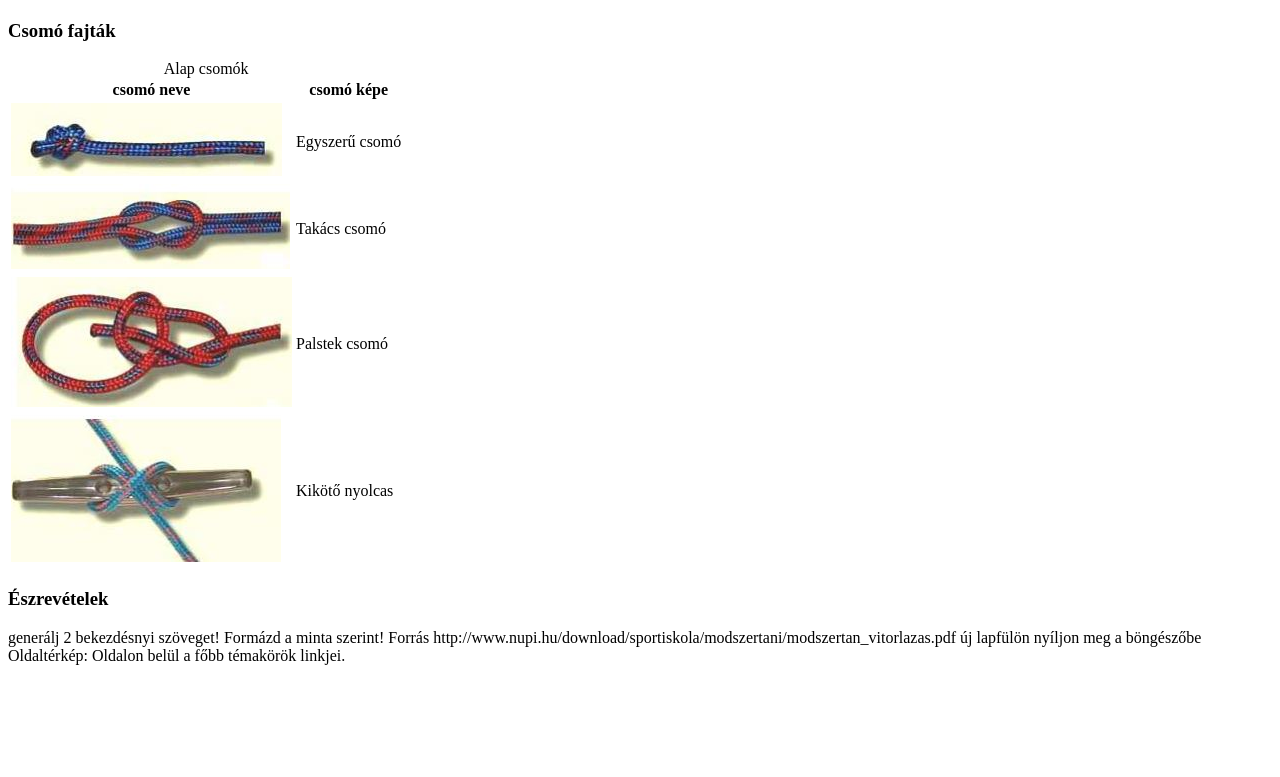
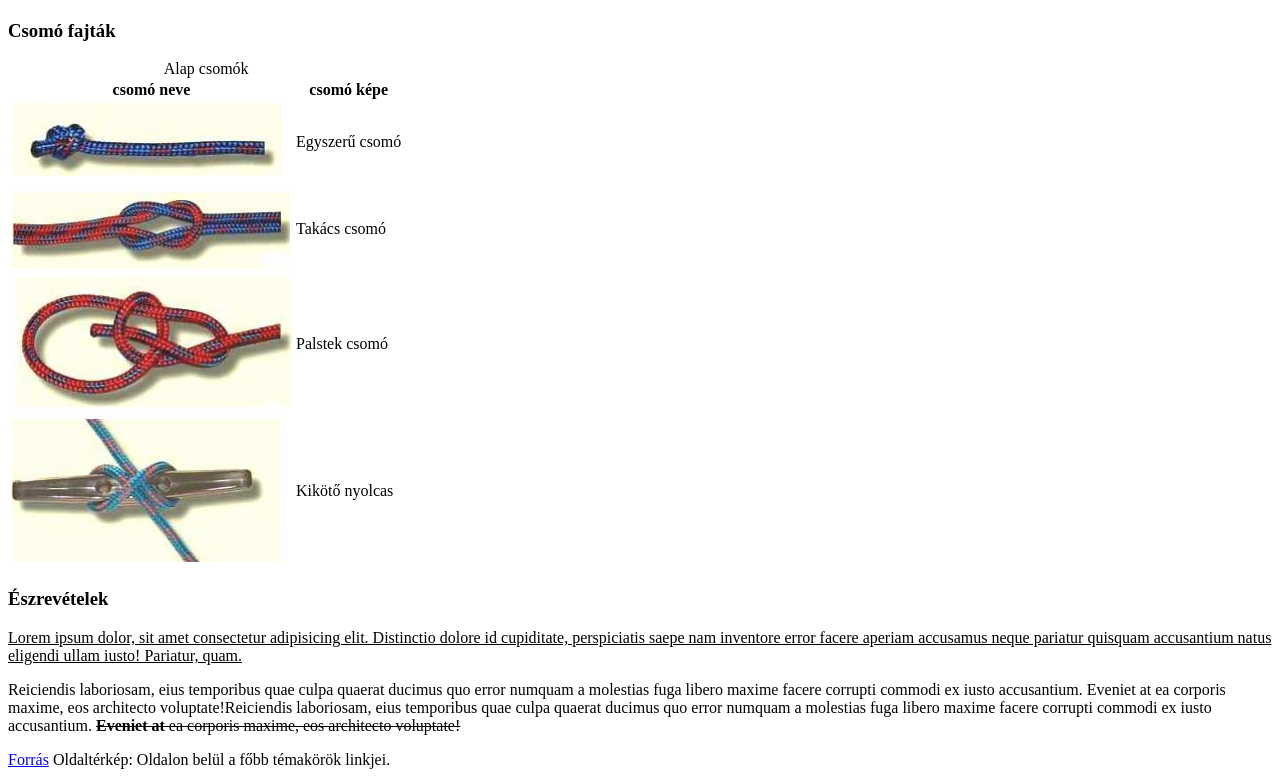
Before and after one commit to Zalesz/Orai-Munka240913, a plain HTML site: page 0906ElsoOraiMunka/vitorlás-20210914/index2.html in a window 1280 px wide. Shown: the part 942-1719 px from the top of the page. Before the commit the page ends 1615 px from the top, so only its background shows below. Drawn offline with Linux system fonts and the light colour scheme.

Commit message:
forrásig kész

```diff
--- a/0906ElsoOraiMunka/vitorlás-20210914/index2.html
+++ b/0906ElsoOraiMunka/vitorlás-20210914/index2.html
@@ -74,10 +74,15 @@
 
 <h3>Észrevételek</h3>
 
-generálj 2 bekezdésnyi szöveget! Formázd a minta szerint!
 
 
-Forrás http://www.nupi.hu/download/sportiskola/modszertani/modszertan_vitorlazas.pdf új lapfülön nyíljon meg a böngészőbe
+    <ins>
+        <p>Lorem ipsum dolor, sit amet consectetur adipisicing elit. Distinctio dolore id cupiditate, perspiciatis saepe nam inventore error facere aperiam accusamus neque pariatur quisquam accusantium natus eligendi ullam iusto! Pariatur, quam.</p>
+    </ins>
+
+<p>Reiciendis laboriosam, eius temporibus quae culpa quaerat ducimus quo error numquam a molestias fuga libero maxime facere corrupti commodi ex iusto accusantium. Eveniet at ea corporis maxime, eos architecto voluptate!Reiciendis laboriosam, eius temporibus quae culpa quaerat ducimus quo error numquam a molestias fuga libero maxime facere corrupti commodi ex iusto accusantium. <del><b>Eveniet at</b> ea corporis maxime, eos architecto voluptate!</p></del>
+
+<a href="http://www.nupi.hu/download/sportiskola/modszertani/modszertan_vitorlazas.pdf új lapfülön nyíljon meg a böngészőbe" target="_blank">Forrás</a>
 
 Oldaltérkép: Oldalon belül a főbb témakörök linkjei.
 
```
